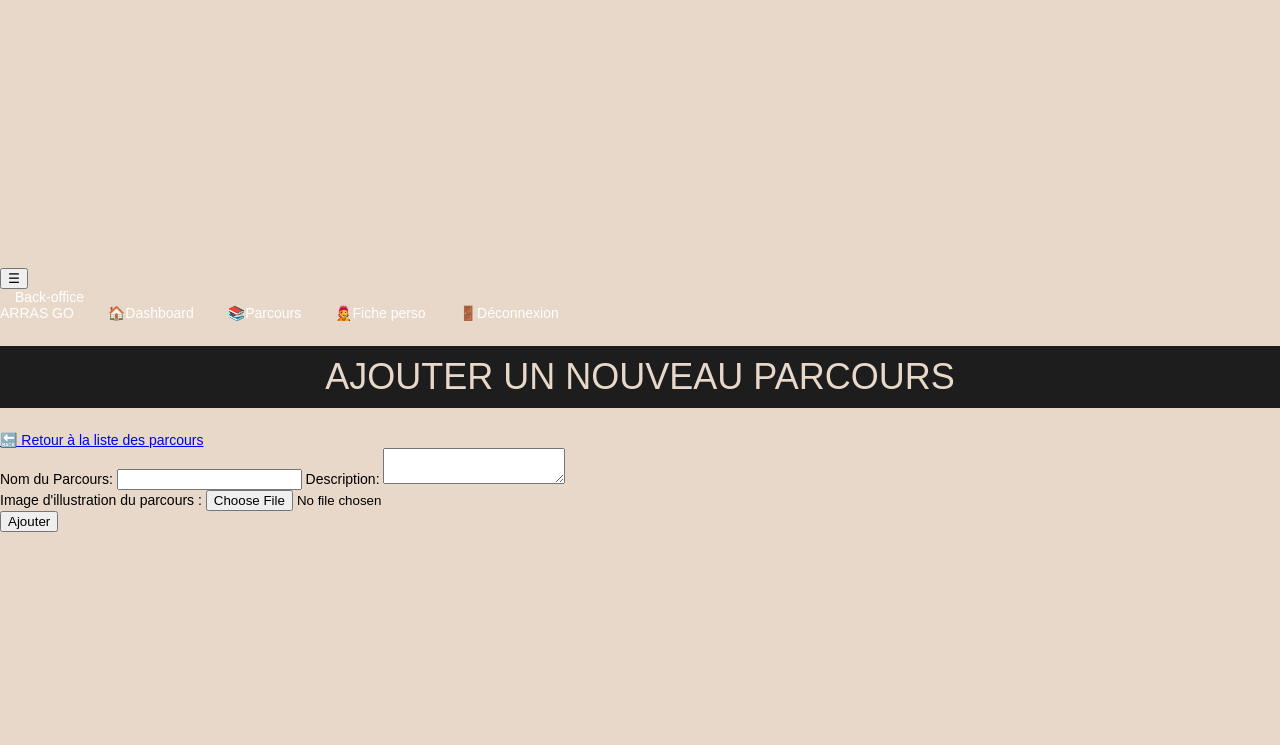
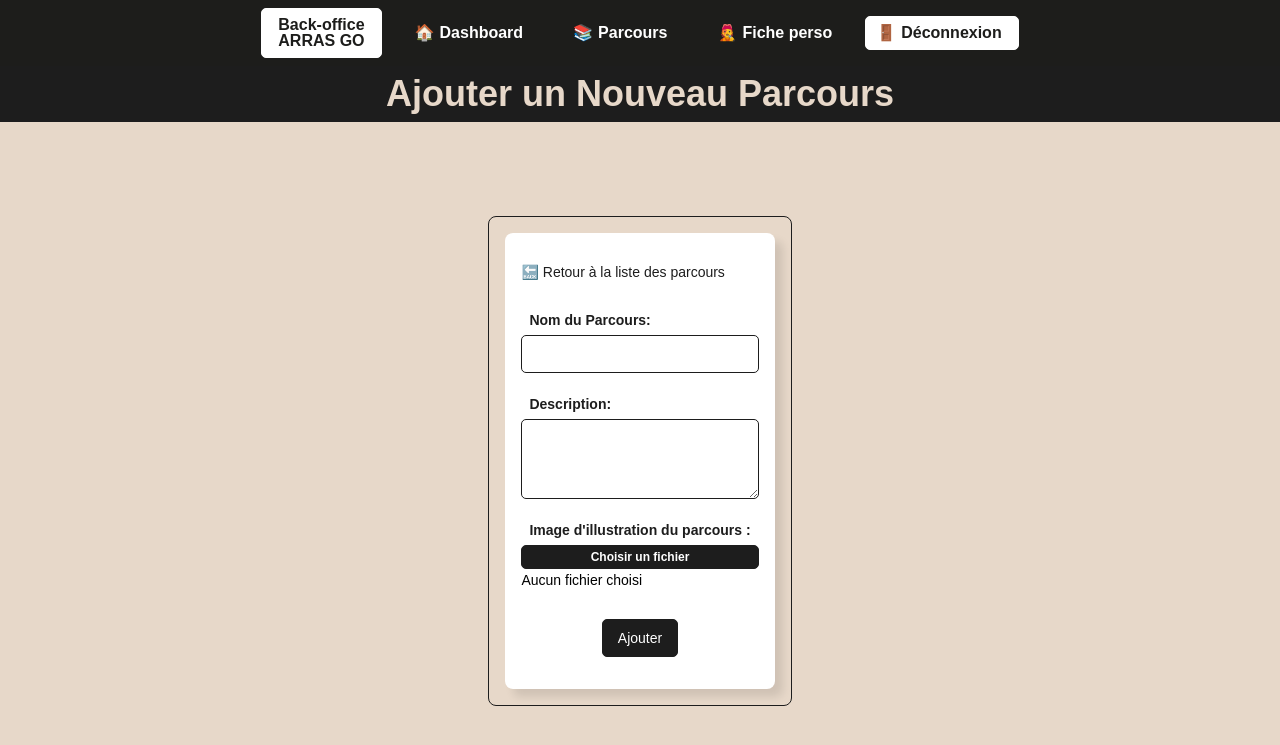
Before and after one commit to DarkSpharx/arrasgo, a PHP site: page /add_parcours.php in a window 1280 px wide. Shown: the top 745 px of the page. Run offline with PHP 8.4, Linux system fonts and the light colour scheme; a user stored in the database is signed in.

Commit message:
Refactor code structure for improved readability and maintainability

```diff
--- a/backoffice/add_parcours.php
+++ b/backoffice/add_parcours.php
@@ -40,7 +40,9 @@ if ($_SERVER['REQUEST_METHOD'] == 'POST') {
 <head>
     <meta charset="UTF-8">
     <meta name="viewport" content="width=device-width, initial-scale=1.0">
+    <link rel="stylesheet" href="css/reset.css">
     <link rel="stylesheet" href="css/style_backoffice.css">
+    <link rel="stylesheet" href="css/header_footer.css">
     <script src="js/admin.js" defer></script>
     <title>Ajouter un Parcours</title>
 </head>
@@ -48,28 +50,47 @@ if ($_SERVER['REQUEST_METHOD'] == 'POST') {
 <body>
     <?php include 'header.php'; ?>
 
-    <h1>Ajouter un Nouveau Parcours</h1>
+    <h1 class="h1-sticky">Ajouter un Nouveau Parcours</h1>
+    <main>
+        <section class="container">
+
             <?php if (isset($error)): ?>
                 <div class="error"><?= htmlspecialchars($error) ?></div>
             <?php endif; ?>
-    <form action="add_parcours.php" method="POST" enctype="multipart/form-data" class="form-parcours">
-        <div class="liens-container">
+
+            <div class="form-container">
+                <form action="add_parcours.php" method="POST" enctype="multipart/form-data">
                     <a href="list_parcours.php" class="liens">🔙 Retour à la liste des parcours</a>
+
+                    <div class="form-group">
+                        <label for="nom_parcours">Nom du Parcours:</label>
+                        <input type="text" id="nom_parcours" name="nom_parcours" required>
                     </div>
 
-        <label for="nom_parcours">Nom du Parcours:</label>
-        <input type="text" id="nom_parcours" name="nom_parcours" required>
-
+                    <div class="form-group">
                         <label for="description">Description:</label>
                         <textarea id="description" name="description" required></textarea>
+                    </div>
 
                     <div class="form-group">
                         <label for="image_parcours">Image d'illustration du parcours :</label>
-            <input type="file" id="image_parcours" name="image_parcours" accept="image/*">
+                        <input type="file" id="image_parcours" name="image_parcours" accept="image/*" style="display:none;">
+                        <label for="image_parcours" class="button-form">Choisir un fichier</label>
+                        <span id="file-chosen">Aucun fichier choisi</span>
                     </div>
 
-        <button type="submit">Ajouter</button>
+                    <button class="button" type="submit">Ajouter</button>
                 </form>
+            </div>
+        </section>
+
+    </main>
+
+    <script>
+        document.getElementById('image_parcours').addEventListener('change', function() {
+            document.getElementById('file-chosen').textContent = this.files[0]?.name || 'Aucun fichier choisi';
+        });
+    </script>
 </body>
 
 </html>
--- a/backoffice/css/style_backoffice.css
+++ b/backoffice/css/style_backoffice.css
@@ -6,7 +6,6 @@ body {
   margin: 0;
   padding: 0;
   font-size: 14px;
-
   display: flex;
   justify-content: center;
   flex-direction: column;
@@ -16,7 +15,6 @@ body {
 }
 
 main {
-  width: 100%;
   padding: 16px;
   max-width: 1920px;
   display: flex;
@@ -34,7 +32,6 @@ main {
 }
 
 .container-vertical {
-  width: 100%;
   display: flex;
   flex-direction: column;
   border-radius: 8px;
@@ -44,6 +41,7 @@ main {
 }
 
 .container {
+  width: 100%;
   align-items: center;
   display: flex;
   flex-direction: column;
@@ -58,10 +56,9 @@ h1 {
   color: #e7d8c9 !important;
   text-align: center;
   font-size: 36px;
-  font-weight: 100;
+  font-weight: 600;
   padding: 10px;
   color: #1d1d1d;
-  text-transform: uppercase;
 }
 .h1-sticky {
   position: sticky;
@@ -101,6 +98,7 @@ strong {
 /* CSS login */
 .form-container {
   padding: 16px;
+  width: 100%;
   max-width: 450px;
   background: #fff;
   border-radius: 8px;
@@ -122,6 +120,17 @@ strong {
         color: #1d1d1d;
         display: block;
       }
+      & textarea {
+        width: 100%;
+        min-height: 80px;
+        padding: 10px 15px;
+        border: 1px solid #1d1d1d;
+        border-radius: 5px;
+        font-size: 1em;
+        background: transparent;
+        transition: border 0.2s;
+        resize: vertical;
+      }
       & input {
         width: 100%;
         padding: 10px 15px;
@@ -138,7 +147,8 @@ strong {
 /* Boutons */
 .button {
   width: fit-content;
-  font-size: 16px;
+  height: fit-content;
+  font-size: 14px;
   display: inline-block;
   padding: 10px 15px;
   margin: 16px auto;
@@ -155,7 +165,63 @@ strong {
   color: #1d1d1d;
 }
 
-nav a {
+.button-tab {
+  width: fit-content;
+  height: fit-content;
+  font-size: 12px;
+  display: inline-block;
+  padding: 5px 10px;
+  background: #1d1d1d;
+  color: #ffffff;
+  border: solid 1px #1d1d1d;
+  border-radius: 5px;
+  cursor: pointer;
+  transition: border 0.2s;
+  margin: 2px;
+}
+.button-tab:hover {
+  background: transparent;
+  border: solid 1px #1d1d1d;
+  color: #1d1d1d;
+}
+
+.button-form {
+  color: #fff !important;
+  text-align: center;
+  font-size: 12px;
+  display: inline-block;
+  padding: 5px 10px;
+  background: #1d1d1d;
+  color: #ffffff;
+  border: solid 1px #1d1d1d;
+  border-radius: 5px;
+  cursor: pointer;
+  transition: border 0.2s;
+  margin: 0 0 4px 0 !important;
+}
+.button-form:hover {
+  background: transparent;
+  border: solid 1px #1d1d1d;
+  color: #1d1d1d !important;
+}
+
+/* Lien de navigation dans les formulaires */
+.liens {
+  display: inline-block;
+  width: 100%;
+  color: #1d1d1d;
+  text-decoration: none;
+  font-weight: 500;
+  margin-bottom: 10px;
+  transition: color 0.2s;
+}
+
+.liens:hover {
+  opacity: 0.5;
+  text-decoration: underline;
+}
+
+/* nav a {
   color: #ffffff;
   text-decoration: none;
   padding: 10px 15px;
@@ -163,7 +229,7 @@ nav a {
 
 nav a:hover {
   background: #e8491d;
-}
+} */
 
 /* Modales */
 .modal {
@@ -215,9 +281,6 @@ section ul {
 }
 
 @media (max-width: 1024px) {
-  main {
-    width: 100%;
-  }
   .h1-sticky {
     text-transform: capitalize;
     text-align: left !important;
@@ -234,3 +297,9 @@ section ul {
     max-width: 100%;
   }
 }
+
+@media (max-width: 768px) {
+  .container-vertical {
+    width: 100%;
+  }
+}
--- a/backoffice/login.php
+++ b/backoffice/login.php
@@ -63,7 +63,7 @@ if ($_SERVER["REQUEST_METHOD"] == "POST") {
 
 <body>
     <main>
-        <section class="container-vertical">
+        <section class="container">
             <div class="form-container">
                 <h1>Back-office<br>ARRAS GO</h1>
                 <?php if (isset($login_error)) {
```
Also changed, not shown: backoffice/css/tab.css (+58 -12 lines), backoffice/dashboard.php (+29 -9 lines), backoffice/edit_parcours.php (+27 -10 lines), backoffice/list_parcours.php (+13 -11 lines), data/images/68a441b9efc70_abbe_de_liesse.webp (added), data/images/68a44c4d49e58_6892e750.jpg (added), data/images/68a44cc8341f2_abbe_de_liesse.webp (added). Lines whose indentation alone changed are shown as unchanged.
